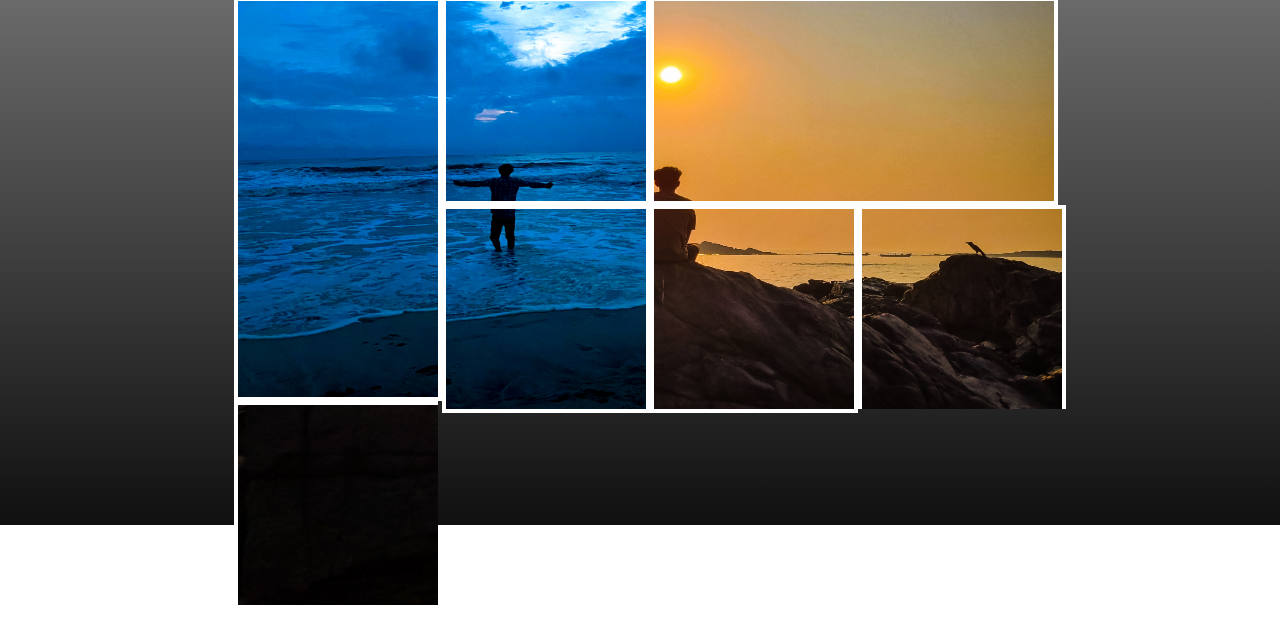
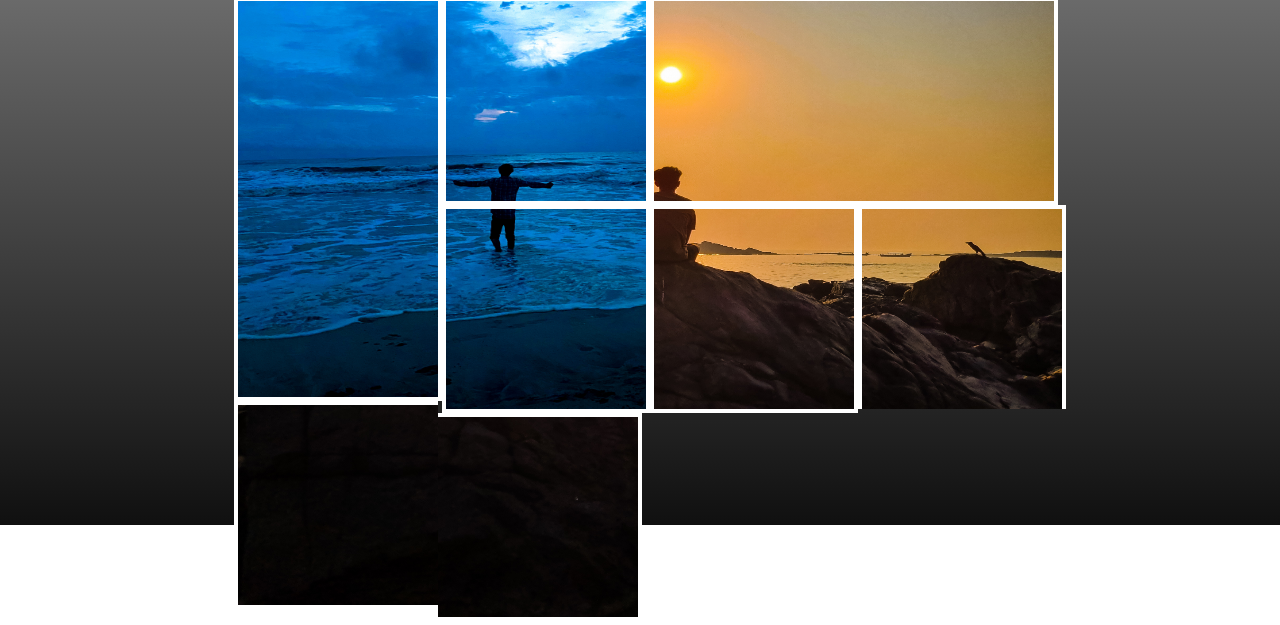
Before and after one commit to Thanseeeh/MyProfile, a plain HTML site: page Index.html in a window 1280 px wide. Shown: the part 275-900 px from the top of the page. Drawn offline with Linux system fonts and the light colour scheme.

Commit message:
page updated with few insertions

```diff
--- a/Index.html
+++ b/Index.html
@@ -54,10 +54,11 @@
                 </div>
             </div>
             <div class="forth-row">
-                <div class="social-media">
+                <div class="social-media1">
                     <img src="img-part13.jpg" class="img-part13">
                 </div>
-                <div class="social-media">
+                <div class="social-media2">
+                    <img src="img-part14.jpg" class="img-part14">
                 </div>
                 <div class="code-pen">
                 </div>
--- a/MyProfile.css
+++ b/MyProfile.css
@@ -209,7 +209,7 @@ body {
     flex-direction: row;
     /* border: solid 2px red; */
 }
-.social-media {
+.social-media1 {
     width: 200px;
     height: 200px;
     background: transparent;
@@ -223,6 +223,21 @@ body {
     border-top: solid 4px white;
     border-left: solid 4px white;
 }
+.social-media2 {
+    width: 200px;
+    height: 200px;
+    background: transparent;
+    margin-left: 4px;
+    margin-top: 8px;
+    /*border: solid 2px red; */
+}
+.img-part14 {
+    width: 200px;
+    height: 200px;
+    border-bottom: solid 4px white;
+    border-top: solid 4px white;
+    border-right: solid 4px white;
+}
 .code-pen {
     width: 200px;
     height: 200px;
```
